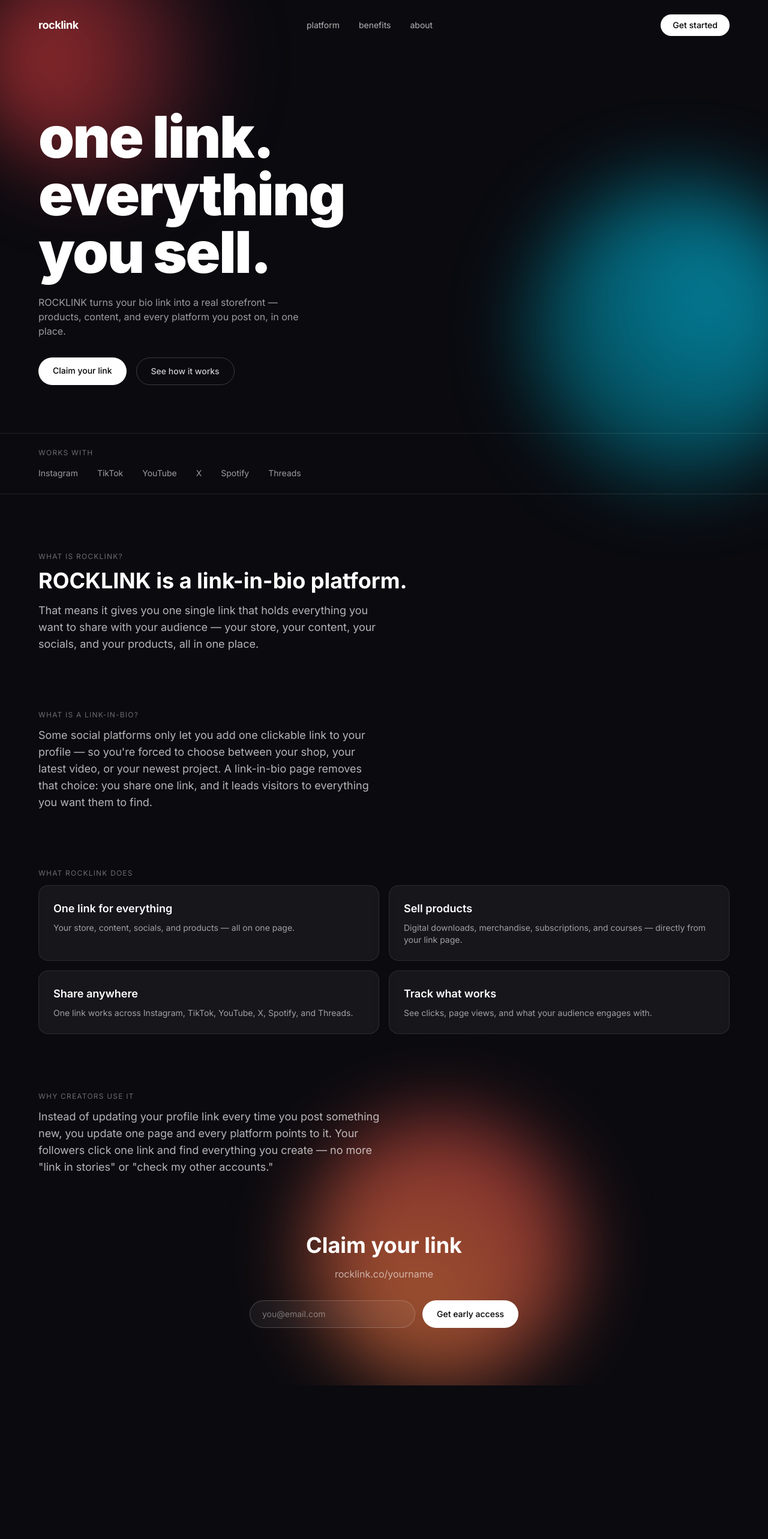
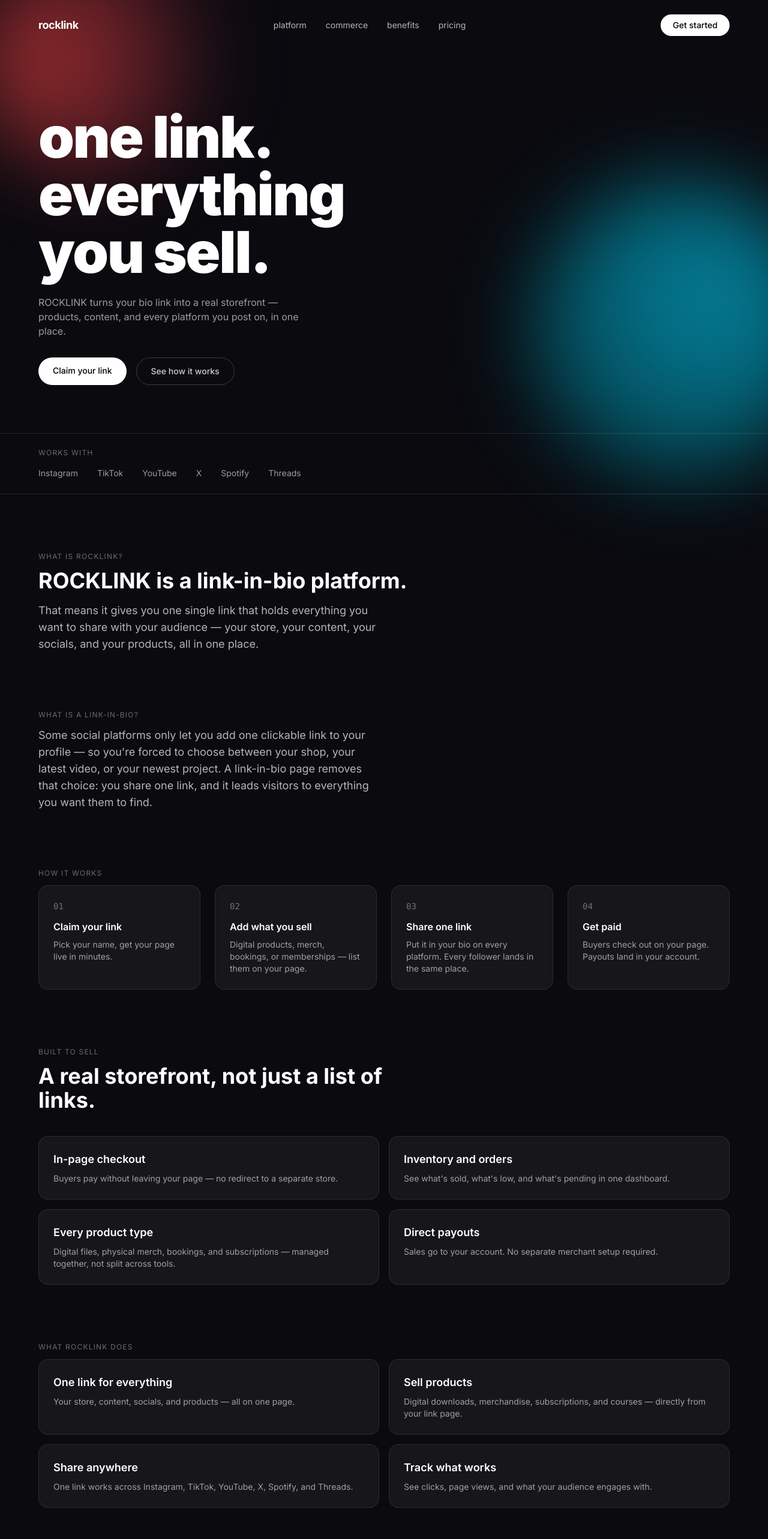
Before and after one commit to mohammedaminjamal45-ai/Rocklink, a Next.js app: page / in a window 1280 px wide. Shown: the top 2566 px of the page at 60% size. Before the commit the page ends 2310 px from the top, so only its background shows below. Built offline with nearby package versions, Linux system fonts and the light colour scheme.

Commit message:
Add How it works, Built to sell, and Pricing sections

```diff
--- a/app/page.tsx
+++ b/app/page.tsx
@@ -19,6 +19,48 @@ const BENEFITS = [
   },
 ];
 
+const STEPS = [
+  {
+    number: "01",
+    title: "Claim your link",
+    body: "Pick your name, get your page live in minutes.",
+  },
+  {
+    number: "02",
+    title: "Add what you sell",
+    body: "Digital products, merch, bookings, or memberships — list them on your page.",
+  },
+  {
+    number: "03",
+    title: "Share one link",
+    body: "Put it in your bio on every platform. Every follower lands in the same place.",
+  },
+  {
+    number: "04",
+    title: "Get paid",
+    body: "Buyers check out on your page. Payouts land in your account.",
+  },
+];
+
+const COMMERCE = [
+  {
+    title: "In-page checkout",
+    body: "Buyers pay without leaving your page — no redirect to a separate store.",
+  },
+  {
+    title: "Inventory and orders",
+    body: "See what's sold, what's low, and what's pending in one dashboard.",
+  },
+  {
+    title: "Every product type",
+    body: "Digital files, physical merch, bookings, and subscriptions — managed together, not split across tools.",
+  },
+  {
+    title: "Direct payouts",
+    body: "Sales go to your account. No separate merchant setup required.",
+  },
+];
+
 const PLATFORMS = ["Instagram", "TikTok", "YouTube", "X", "Spotify", "Threads"];
 
 export default function Home() {
@@ -30,20 +72,12 @@ export default function Home() {
       <nav className="relative z-10 flex items-center justify-between px-8 py-6 sm:px-16">
         <span className="text-lg font-bold tracking-tight">rocklink</span>
         <div className="hidden gap-8 text-sm text-white/70 sm:flex">
-          <a href="#platform" className="hover:text-white">
-            platform
-          </a>
-          <a href="#benefits" className="hover:text-white">
-            benefits
-          </a>
-          <a href="#about" className="hover:text-white">
-            about
-          </a>
+          <a href="#platform" className="hover:text-white">platform</a>
+          <a href="#commerce" className="hover:text-white">commerce</a>
+          <a href="#benefits" className="hover:text-white">benefits</a>
+          <a href="#pricing" className="hover:text-white">pricing</a>
         </div>
-        <a
-          href="#waitlist"
-          className="rounded-full bg-white px-5 py-2 text-sm font-medium text-black"
-        >
+        <a href="#waitlist" className="rounded-full bg-white px-5 py-2 text-sm font-medium text-black">
           Get started
         </a>
       </nav>
@@ -62,26 +96,18 @@ export default function Home() {
           content, and every platform you post on, in one place.
         </p>
         <div className="mt-8 flex gap-4">
-          <a
-            href="#waitlist"
-            className="rounded-full bg-white px-6 py-3 text-sm font-medium text-black"
-          >
+          <a href="#waitlist" className="rounded-full bg-white px-6 py-3 text-sm font-medium text-black">
             Claim your link
           </a>
-          <a
-            href="#platform"
-            className="rounded-full border border-white/20 px-6 py-3 text-sm font-medium text-white/80"
-          >
+          <a href="#platform" className="rounded-full border border-white/20 px-6 py-3 text-sm font-medium text-white/80">
             See how it works
           </a>
         </div>
       </section>
 
-      {/* WORKS WITH — plain text, real platforms only */}
+      {/* WORKS WITH */}
       <section className="relative z-10 mt-20 border-y border-white/10 px-8 py-6 sm:px-16">
-        <p className="mb-4 text-xs uppercase tracking-widest text-white/40">
-          Works with
-        </p>
+        <p className="mb-4 text-xs uppercase tracking-widest text-white/40">Works with</p>
         <div className="flex flex-wrap gap-x-8 gap-y-2 text-sm text-white/60">
           {PLATFORMS.map((p) => (
             <span key={p}>{p}</span>
@@ -89,11 +115,9 @@ export default function Home() {
         </div>
       </section>
 
-      {/* WHAT ROCKLINK IS — plain explainer, was missing before */}
+      {/* WHAT IS ROCKLINK */}
       <section id="about" className="relative z-10 px-8 py-24 sm:px-16">
-        <p className="mb-3 text-xs uppercase tracking-widest text-white/40">
-          What is ROCKLINK?
-        </p>
+        <p className="mb-3 text-xs uppercase tracking-widest text-white/40">What is ROCKLINK?</p>
         <h2 className="mb-4 max-w-2xl text-3xl font-bold sm:text-4xl">
           ROCKLINK is a link-in-bio platform.
         </h2>
@@ -106,9 +130,7 @@ export default function Home() {
 
       {/* WHAT IS A LINK-IN-BIO */}
       <section id="platform" className="relative z-10 px-8 pb-24 sm:px-16">
-        <p className="mb-3 text-xs uppercase tracking-widest text-white/40">
-          What is a link-in-bio?
-        </p>
+        <p className="mb-3 text-xs uppercase tracking-widest text-white/40">What is a link-in-bio?</p>
         <p className="max-w-xl text-lg text-white/70">
           Some social platforms only let you add one clickable link to
           your profile — so you&apos;re forced to choose between your
@@ -118,17 +140,42 @@ export default function Home() {
         </p>
       </section>
 
+      {/* HOW IT WORKS — new */}
+      <section className="relative z-10 px-8 pb-24 sm:px-16">
+        <p className="mb-3 text-xs uppercase tracking-widest text-white/40">How it works</p>
+        <div className="grid gap-6 sm:grid-cols-4">
+          {STEPS.map((s) => (
+            <div key={s.number} className="rounded-2xl border border-white/10 bg-white/5 p-6 backdrop-blur-sm">
+              <p className="mb-3 font-mono text-sm text-white/40">{s.number}</p>
+              <h3 className="mb-2 text-base font-semibold">{s.title}</h3>
+              <p className="text-sm text-white/60">{s.body}</p>
+            </div>
+          ))}
+        </div>
+      </section>
+
+      {/* BUILT TO SELL — new, Shopify-style depth */}
+      <section id="commerce" className="relative z-10 px-8 pb-24 sm:px-16">
+        <p className="mb-3 text-xs uppercase tracking-widest text-white/40">Built to sell</p>
+        <h2 className="mb-10 max-w-2xl text-3xl font-bold sm:text-4xl">
+          A real storefront, not just a list of links.
+        </h2>
+        <div className="grid gap-4 sm:grid-cols-2">
+          {COMMERCE.map((c) => (
+            <div key={c.title} className="rounded-2xl border border-white/10 bg-white/5 p-6 backdrop-blur-sm">
+              <h3 className="mb-2 text-lg font-semibold">{c.title}</h3>
+              <p className="text-sm text-white/60">{c.body}</p>
+            </div>
+          ))}
+        </div>
+      </section>
+
       {/* WHAT ROCKLINK DOES */}
       <section id="benefits" className="relative z-10 px-8 pb-24 sm:px-16">
-        <p className="mb-3 text-xs uppercase tracking-widest text-white/40">
-          What ROCKLINK does
-        </p>
+        <p className="mb-3 text-xs uppercase tracking-widest text-white/40">What ROCKLINK does</p>
         <div className="grid gap-4 sm:grid-cols-2">
           {BENEFITS.map((b) => (
-            <div
-              key={b.title}
-              className="rounded-2xl border border-white/10 bg-white/5 p-6 backdrop-blur-sm"
-            >
+            <div key={b.title} className="rounded-2xl border border-white/10 bg-white/5 p-6 backdrop-blur-sm">
               <h3 className="mb-2 text-lg font-semibold">{b.title}</h3>
               <p className="text-sm text-white/60">{b.body}</p>
             </div>
@@ -136,11 +183,9 @@ export default function Home() {
         </div>
       </section>
 
-      {/* WHY CREATORS USE IT — was completely missing before */}
+      {/* WHY CREATORS USE IT */}
       <section className="relative z-10 px-8 pb-24 sm:px-16">
-        <p className="mb-3 text-xs uppercase tracking-widest text-white/40">
-          Why creators use it
-        </p>
+        <p className="mb-3 text-xs uppercase tracking-widest text-white/40">Why creators use it</p>
         <p className="max-w-xl text-lg text-white/70">
           Instead of updating your profile link every time you post
           something new, you update one page and every platform points to
@@ -150,11 +195,30 @@ export default function Home() {
         </p>
       </section>
 
+      {/* PRICING — new, real numbers only */}
+      <section id="pricing" className="relative z-10 px-8 pb-24 sm:px-16">
+        <p className="mb-3 text-xs uppercase tracking-widest text-white/40">Pricing</p>
+        <h2 className="mb-6 max-w-2xl text-3xl font-bold sm:text-4xl">
+          Free to use. We only get paid when you do.
+        </h2>
+        <div className="max-w-md rounded-2xl border border-white/10 bg-white/5 p-6 backdrop-blur-sm">
+          <div className="flex items-center justify-between text-sm text-white/60">
+            <span>You keep</span>
+            <span className="font-mono text-white">97.5%</span>
+          </div>
+          <div className="mt-2 flex items-center justify-between text-sm text-white/60">
+            <span>Transaction fee</span>
+            <span className="font-mono text-white">2.5%</span>
+          </div>
+          <p className="mt-4 text-sm text-white/50">
+            No subscription. No monthly fee. Nothing else.
+          </p>
+        </div>
+      </section>
+
       {/* CTA */}
       <section id="waitlist" className="relative z-10 px-8 pb-24 text-center sm:px-16">
-        <h2 className="mb-4 text-3xl font-bold sm:text-4xl">
-          Claim your link
-        </h2>
+        <h2 className="mb-4 text-3xl font-bold sm:text-4xl">Claim your link</h2>
         <p className="mb-8 text-white/60">rocklink.co/yourname</p>
         <form className="mx-auto flex max-w-md flex-col gap-3 sm:flex-row">
           <input
@@ -163,10 +227,7 @@ export default function Home() {
             placeholder="you@email.com"
             className="w-full rounded-full border border-white/20 bg-white/5 px-5 py-3 text-sm text-white placeholder:text-white/40 focus:border-white/50 focus:outline-none"
           />
-          <button
-            type="submit"
-            className="whitespace-nowrap rounded-full bg-white px-6 py-3 text-sm font-medium text-black"
-          >
+          <button type="submit" className="whitespace-nowrap rounded-full bg-white px-6 py-3 text-sm font-medium text-black">
             Get early access
           </button>
         </form>
```
Also changed, not shown: 1 other file (tests, documents, lock files or other folders).
